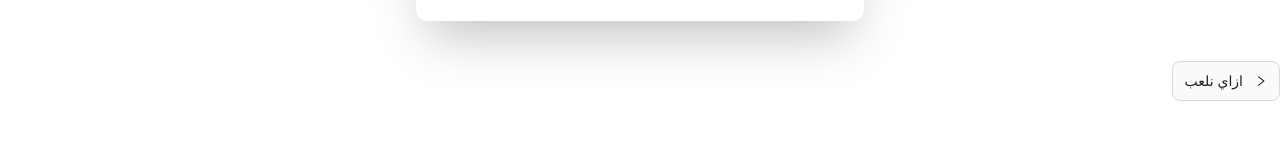
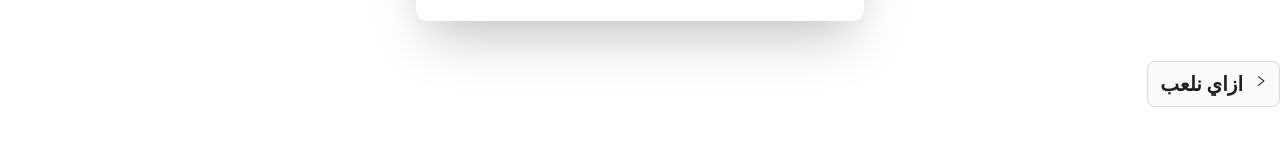
Before and after one commit to yousefjoe1/stop-complete-g, a React (Vite) app: page / in a window 1280 px wide. Shown: the part 483-628 px from the top of the page. Built offline with nearby package versions, Linux system fonts and the light colour scheme.

Commit message:
update home

```diff
--- a/src/Pages/Home/Home.tsx
+++ b/src/Pages/Home/Home.tsx
@@ -125,14 +125,16 @@ const Home = () => {
           items={[
             {
               key: "1",
-              label: "ازاي نلعب",
+              label:<p className="font-bold text-xl"> ازاي نلعب</p>,
               children: (
                 <>
                   <ul className="px-3">
                     <li>سجل الاول</li>
                     <li>اعمل مجموعة</li>
                     <li>ادخل المجموعة وانسخ العنوان الموجود</li>
-                    <li>ابعته لاصحابك</li>
+                    <li>ابعته لاصحابك عن طريق الواتس او اي حاجه بتتكلموا عليها</li>
+                    <li>☝️ أو ممكن</li>
+                    <li className="font-bold">بعد ما تسجل اي حد يبعتلك لينك المجموعه اللي هو عاملها</li>
                   </ul>
                 </>
               ),
```
